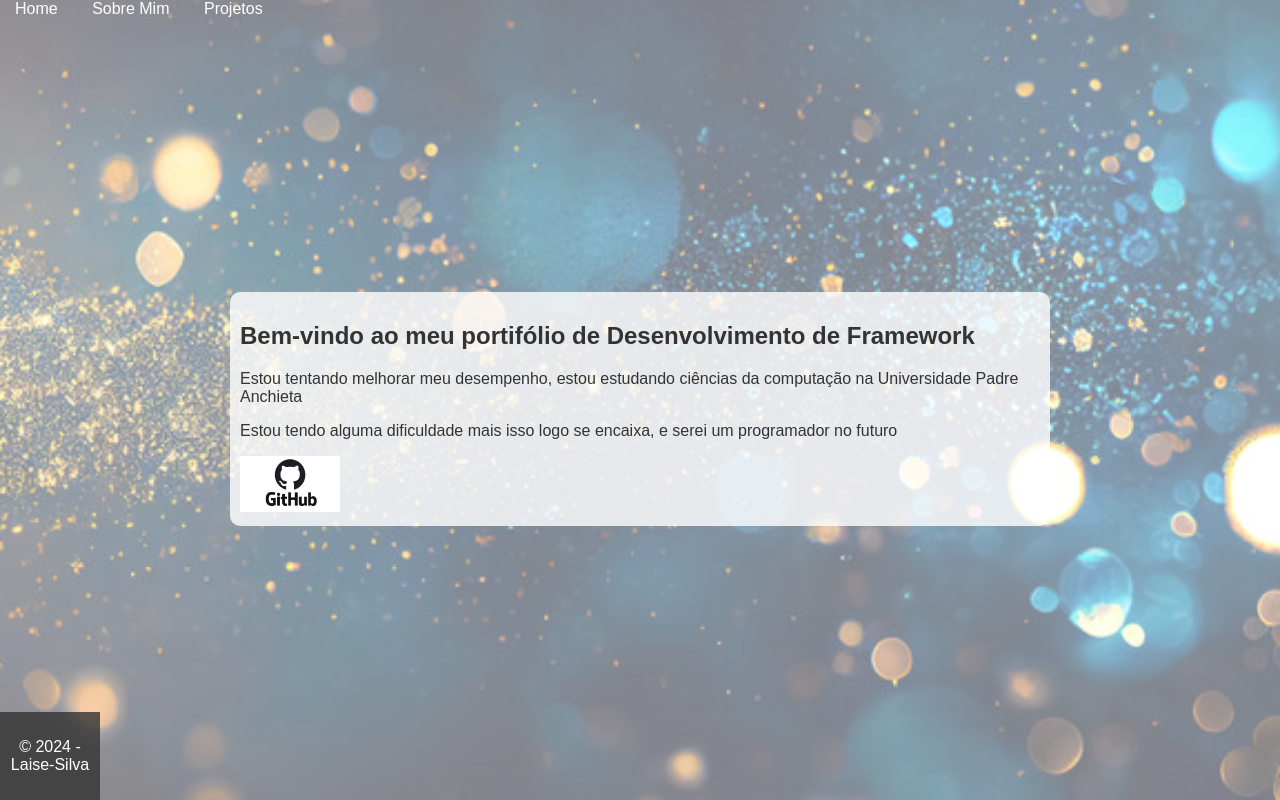
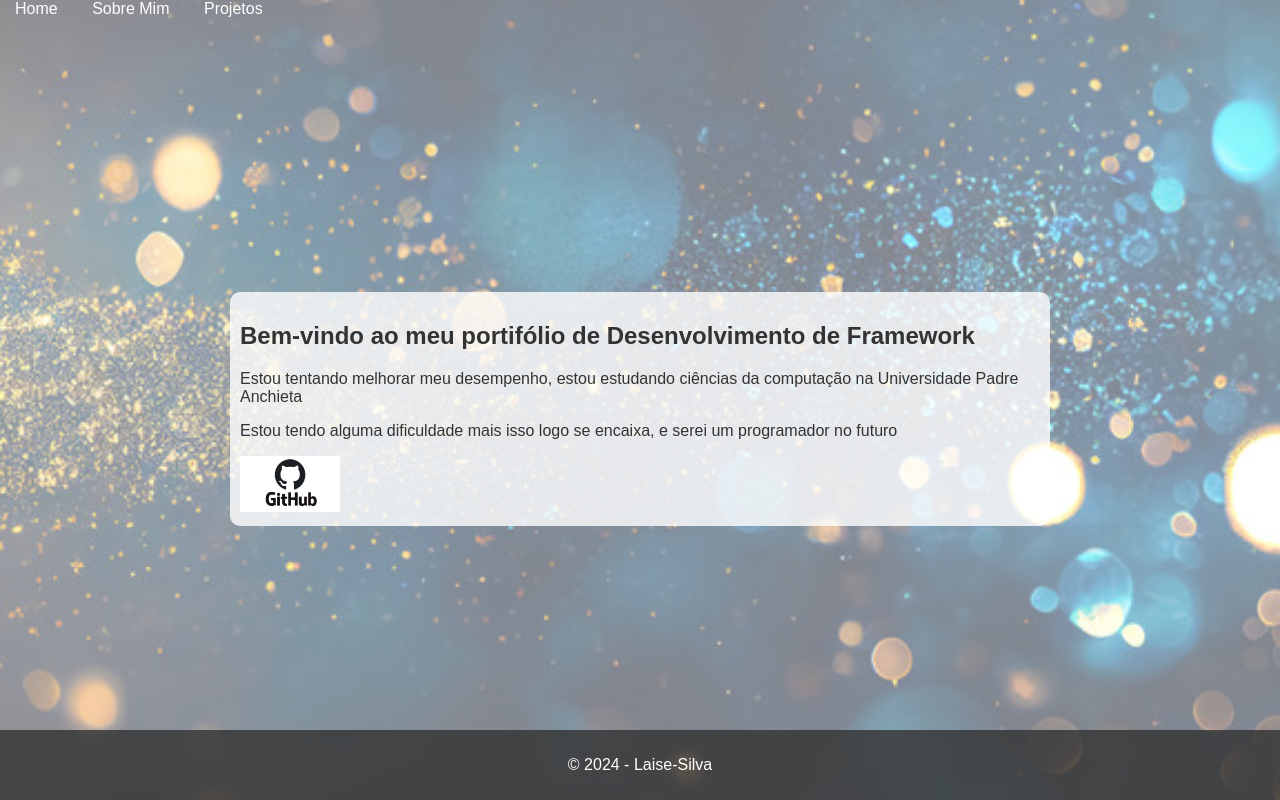
Before and after one commit to LaiseSilva2024/LaiseSilva2024.github.io, a plain HTML site: page index.html in a window 1280 px wide. Drawn offline with Linux system fonts and the light colour scheme.

Commit message:
Arrumei a linha 2

```diff
--- a/css/style.css
+++ b/css/style.css
@@ -50,21 +50,21 @@ ul li a {
 main {
     position: relative;
     padding: 10px;
-    background-color: rgb(255, 255, 255,0.8);
+    background-color: rgba(255, 255, 255,0.8);
     border-radius: 10px;
     max-width: 800px;
     margin: auto;
 
 }
 footer {
-    background-color: rgb(51, 51, 51 , 0.8);
+    background-color: rgba(51, 51, 51 , 0.8);
     color: #fff;
     text-align: center;
     padding: 10px 0;
     margin-top: 20px;
     position: fixed;
     bottom: 0;
-    width: 100px;
+    width: 100%;
 
 }
 section#home img {
```
